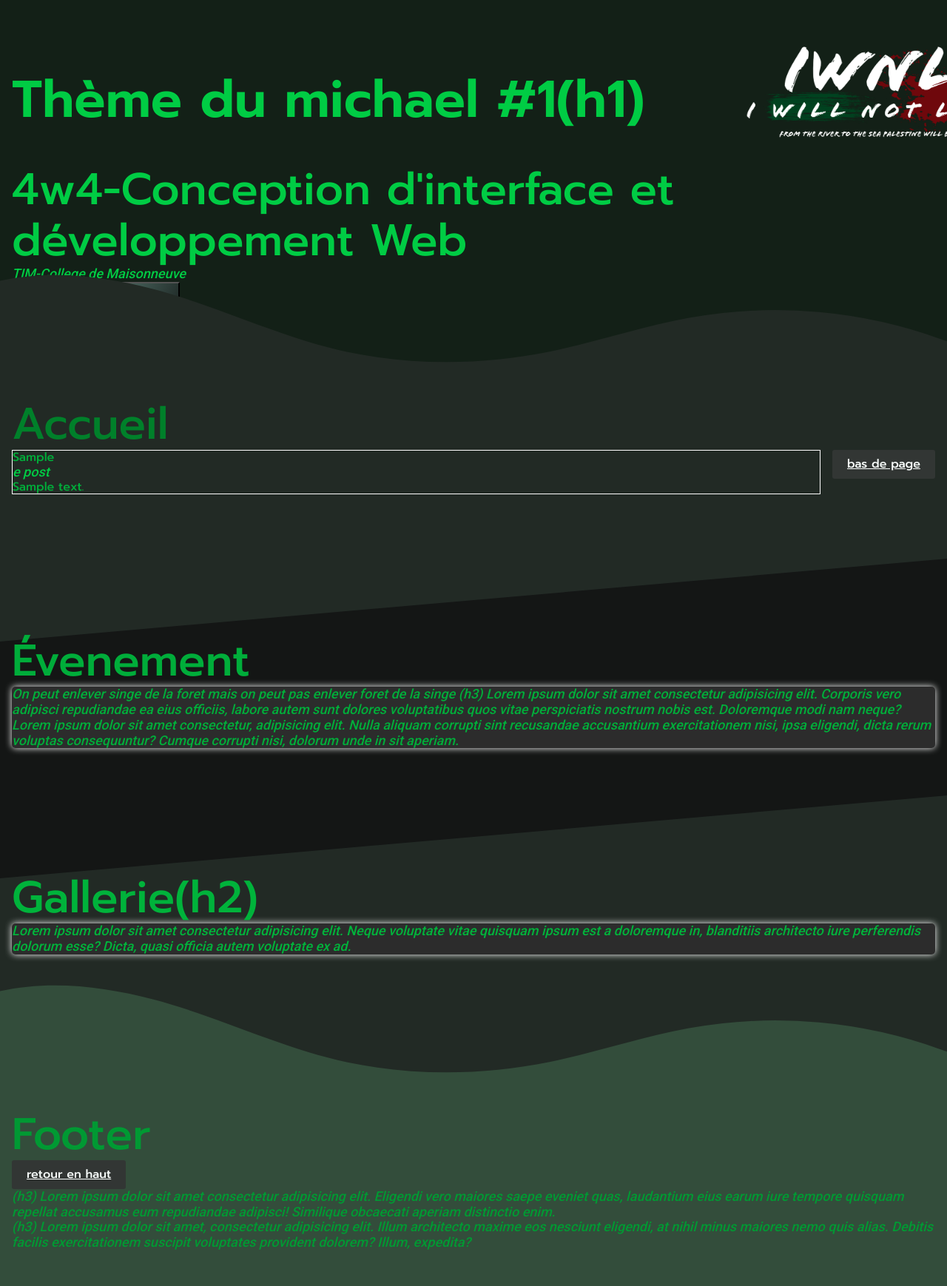
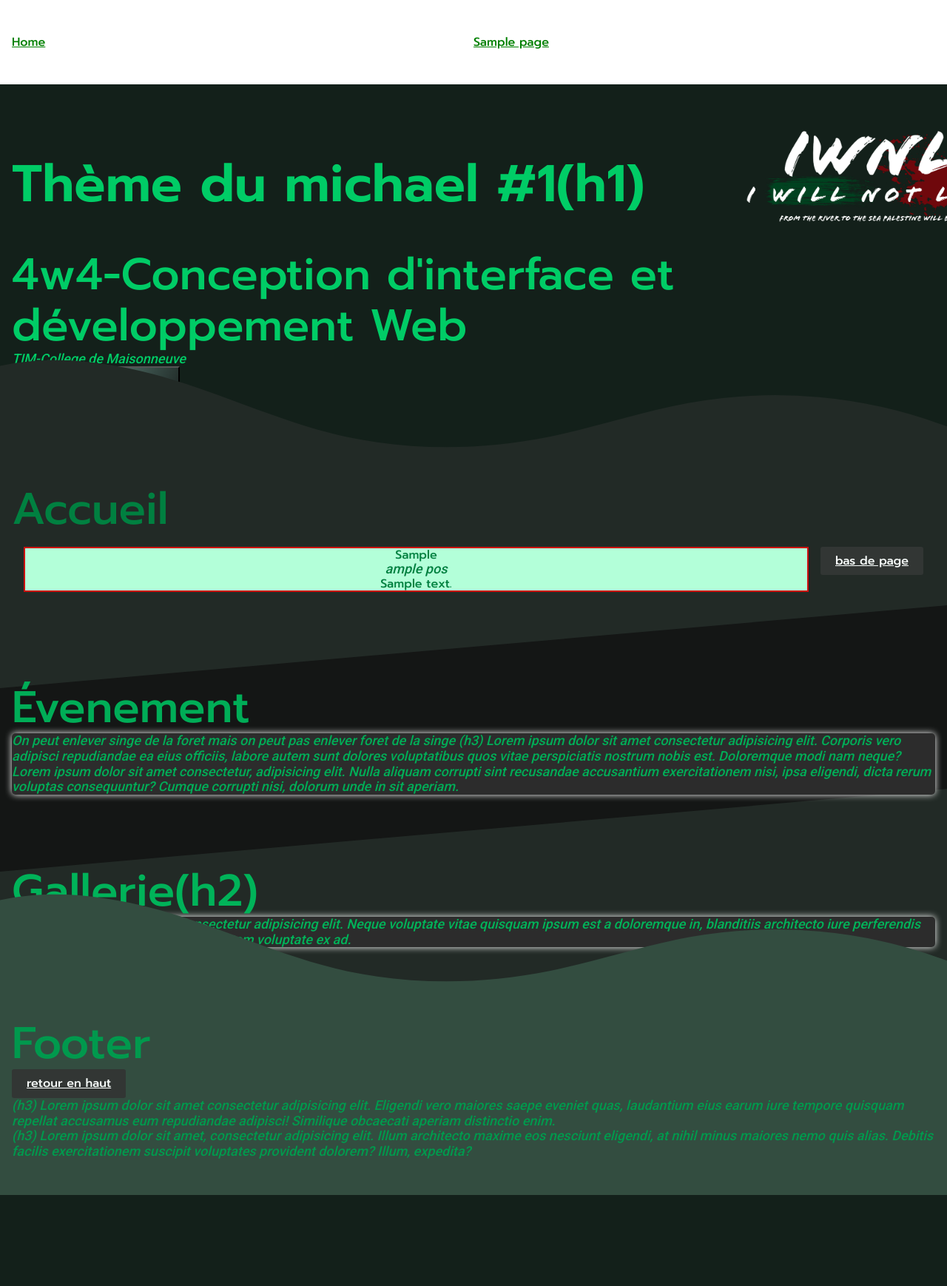
Before and after one commit to mikaiwnl/2024-4w4-gr1, a WordPress theme: template index.php in a window 1280 px wide. Shown: the whole page at 74% size. After the commit the page ends 1615 px from the top, so only its background shows below. Run offline with PHP 8.4 and a stand-in for WordPress, Linux system fonts and the light colour scheme; the site name, menu and one post (Sample post) are stand-ins, and other content is empty.

Commit message:
debut labo4

```diff
--- /dev/null
+++ b/functions.php
@@ -0,0 +1 @@
+<?php add_theme_support('menus'); ?>
--- a/index.php
+++ b/index.php
@@ -14,6 +14,11 @@
     <link href="https://fonts.googleapis.com/css2?family=Roboto:wght@500&display=swap" rel="stylesheet">
 </head>
 <body>
+    <div id="menu" class = global>
+        <header class="menu_header">
+            <?php wp_nav_menu(array("container" => "nav")); ?>
+        </header>
+    </div>
     <div id="entete" class="global">
         <header class="entete__header">
             <h1>Thème du michael #1(h1)</h1>
@@ -44,13 +49,13 @@
                     while(have_posts()) : the_post();
                     $titre = get_the_title();
                     $sigle = substr($titre,0,7);
-                    $titreCours = substr($titre ,8 ,-5);
-                    $duree = substr($titre, -6,6);
-                    $titrefinale = trim(substr($titre,7),$duree)
+                    $pos_parentherse = strpos($titre, '(');
+                    $duree = substr($titre, $pos_parentherse+1,-1);
+                    $titre = substr($titre,7 ,$pos_parentherse -7);
                 ?>
                     <div class="carte">
                         <p><?php echo $sigle ?></p>
-                        <h3><?php echo $titrefinale ?></h3>
+                        <h3><?php echo $titre ?></h3>
                         <h3><?php echo $duree ?></h3>
 
 
--- a/sass/_entete.scss
+++ b/sass/_entete.scss
@@ -6,9 +6,3 @@
     background-repeat: no-repeat;
     position: relative;
 }
-
- @media screen and (max-width: 768px){
-    .entete__header{
-        background-position: 50% -23% ;
-    }
- }
--- a/sass/_layout.scss
+++ b/sass/_layout.scss
@@ -14,9 +14,12 @@ body{
 
 .global {
 display: flex;
-min-height: 40vh;
 justify-content: center;
 }
+
+ #menu{
+
+ }
 
 .global > section,
 .global > header,
@@ -26,6 +29,9 @@ justify-content: center;
     padding: 3rem 1rem;
     // background-color: rgba( 0,0,0,.1);
 
+}
+.global >#header{
+    flex:1;
 }
 
 .global >#header{
@@ -102,11 +108,11 @@ section > h3:hover {
 }
 
 
-@media screen and (max-width: 768px){
-    header{
-        display: flex;
-        flex-direction: column;
-        justify-content: center;
-        align-items: center;
-    }
-}
+// @media screen and (max-width: 768px){
+//     header{
+//         display: flex;
+//         flex-direction: column;
+//         justify-content: center;
+//         align-items: center;
+//     }
+// }
--- a/sass/_variables.scss
+++ b/sass/_variables.scss
@@ -13,7 +13,7 @@
 
     //
     /*calcul des couleurs*/
-    --u1 :140; //couleur initial
+    --u1 :150; //couleur initial
     --u2 :calc(var(--u1) + 180); //couleur complementaire
     --u3 :calc(var(--u2) - 50); //couleur analogue gauche
     --u4 :calc(var(--u1) + 30); //couleur analogue droite
@@ -67,3 +67,6 @@
         --couleur-lien: #0c501b;
         --couleur-lien-hover: #ffffff;
 }
+ .carte{
+    --_couleur-arriere : hsl(var(--u1), 100% ,85%);
+ }
--- a/sass/composant/_cours.scss
+++ b/sass/composant/_cours.scss
@@ -3,38 +3,18 @@
     flex-wrap: wrap;
     justify-content: flex-start;
     gap: 1rem;
+    padding: 1rem;
 }
 
-.cours .galerie {
-    display: flex;
-    flex-wrap: wrap;
-    justify-content: space-between;
-  }
 .carte{
     display: flex;
+    align-items: center;
+    text-align: center;
     flex-direction: column;
     justify-content: space-around;
-    flex:  1 0 20%;
-    border: 1px solid rgb(255, 255, 255);
-    background-color: #f1f1f1;
+    flex:  1 0 calc(950px/4);
+    background-color: var(--_couleur-arriere);
+    border: 2px solid rgb(206, 15, 15);
   box-sizing: border-box;
   margin-bottom: 10px;
 }
-
-
-.carte h3{
-
-    color: var(--couleur-entete);
-}
-
-.carte p {
-        --couleur-evenement : hsl(var(--u1), 100% ,34%);
-        color:var();
-}
-
-
-@media (min-width: 800px) {
-    .cours-carte {
-      flex: 1 0 40%;
-  }
-}
--- /dev/null
+++ b/sass/composant/_menu.scss
@@ -0,0 +1,20 @@
+/*
+feuille de style du menu principale
+*/
+
+
+.menu-principal-container{
+    background-color: black;
+}
+.menu{ //ul
+    display: flex;
+    list-style-type:none;
+ }
+
+.menu-item{//li
+    flex:  1 0 50px;
+
+}
+.menu-item a{//a
+    color: green;
+}
--- a/sass/style.scss
+++ b/sass/style.scss
@@ -14,10 +14,13 @@ Text Domain: theme-mika
 
 @import "variables";
 @import "layout";
+////////////////////////////////////////
 @import "base/h";
 @import "effet/vague";
 @import "effet/diagonal";
+///////////////////////////////////////
 @import "entete";
 @import "base/bouton";
 @import "base/liens";
 @import "composant/cours";
+@import "composant/menu";
--- a/style.css
+++ b/style.css
@@ -16,7 +16,7 @@ Text Domain: theme-mika
   --largeur-header: 45vw;
   --largeur-footer:25vw;
   /*calcul des couleurs*/
-  --u1:140;
+  --u1:150;
   --u2:calc(var(--u1) + 180);
   --u3:calc(var(--u2) - 50);
   --u4:calc(var(--u1) + 30);
@@ -51,6 +51,10 @@ Text Domain: theme-mika
   --couleur-lien-hover: #ffffff;
 }
 
+.carte {
+  --_couleur-arriere: hsl(var(--u1), 100% ,85%);
+}
+
 * {
   margin: 0;
   padding: 0;
@@ -68,7 +72,6 @@ body {
 
 .global {
   display: flex;
-  min-height: 40vh;
   justify-content: center;
 }
 
@@ -77,6 +80,10 @@ body {
 .global > footer {
   flex: 0 1 1500px;
   padding: 3rem 1rem;
+}
+
+.global > #header {
+  flex: 1;
 }
 
 .global > #header {
@@ -158,14 +165,6 @@ section > h3:hover {
   transform: scale(1.1);
 }
 
-@media screen and (max-width: 768px) {
-  header {
-    display: flex;
-    flex-direction: column;
-    justify-content: center;
-    align-items: center;
-  }
-}
 /*https://chrisburnell.com/*/
 h1 {
   font-size: clamp(1.25rem, -2.656rem + 12.5vw, 4.375rem);
@@ -251,11 +250,6 @@ h6 {
   position: relative;
 }
 
-@media screen and (max-width: 768px) {
-  .entete__header {
-    background-position: 50% -23%;
-  }
-}
 button {
   font-size: clamp(1.125rem, 0.5rem + 2vw, 1.875rem);
   padding: 12px 24px;
@@ -282,23 +276,40 @@ a:visited {
 .cours {
   display: flex;
   flex-wrap: wrap;
-  flex-direction: row;
   justify-content: flex-start;
   gap: 1rem;
+  padding: 1rem;
 }
 
 .carte {
   display: flex;
+  align-items: center;
+  text-align: center;
   flex-direction: column;
   justify-content: space-around;
-  flex: 1 0 20%;
-  border: 1px solid rgb(255, 255, 255);
+  flex: 1 0 237.5px;
+  background-color: var(--_couleur-arriere);
+  border: 2px solid rgb(206, 15, 15);
+  box-sizing: border-box;
+  margin-bottom: 10px;
 }
 
-.carte h3 {
-  color: var(--couleur-entete);
+/*
+feuille de style du menu principale
+*/
+.menu-principal-container {
+  background-color: black;
 }
 
-.carte p {
-  color: var(--couleur-evenement);
+.menu {
+  display: flex;
+  list-style-type: none;
+}
+
+.menu-item {
+  flex: 1 0 50px;
+}
+
+.menu-item a {
+  color: green;
 }/*# sourceMappingURL=style.css.map */
```
Also changed, not shown: screenshot.PNG (added), 1 other file.
